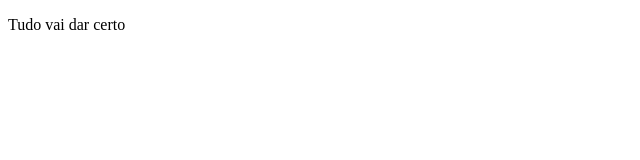
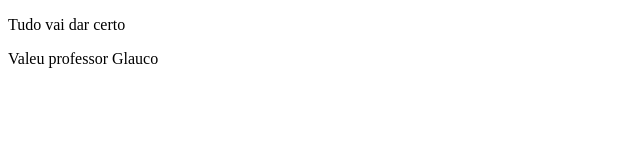
Before and after one commit to LuisFelipeLemes/Projeto-1-bootcamp, a plain HTML site: page index.html in a window 1280 px wide. Shown: the whole page, without its empty margins (0-640 px from the left). Drawn offline with Linux system fonts and the light colour scheme.

Commit message:
Frase Motivacional2

```diff
--- a/index.html
+++ b/index.html
@@ -7,5 +7,6 @@
 </head>
 <body>
     <p>Tudo vai dar certo</p>
+    <p>Valeu professor Glauco</p>
 </body>
 </html>
```
